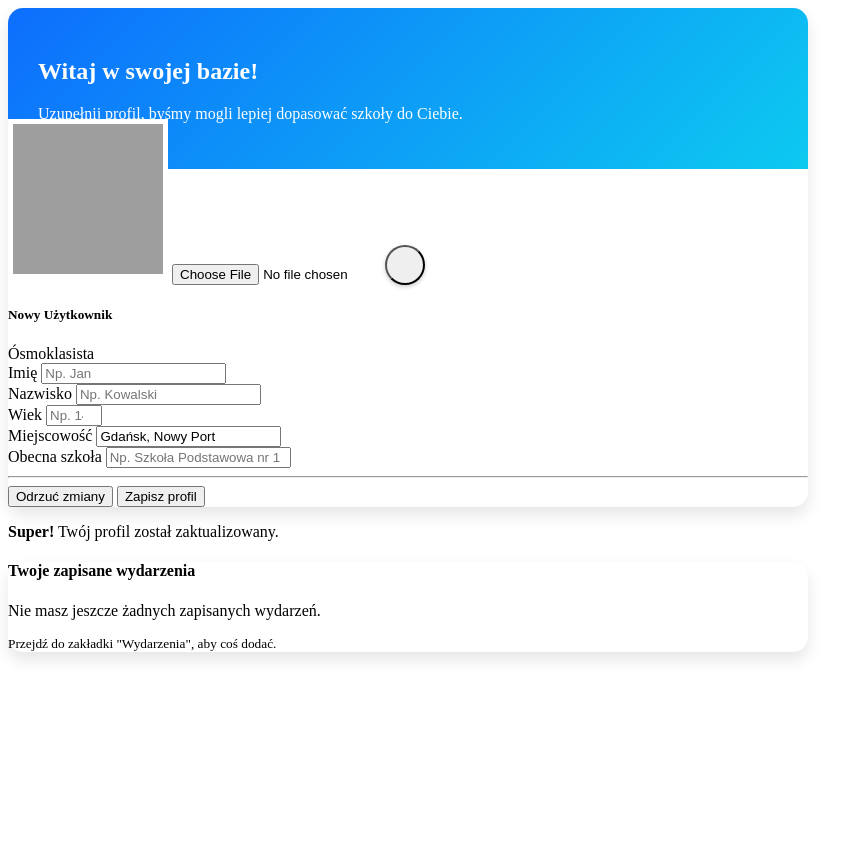
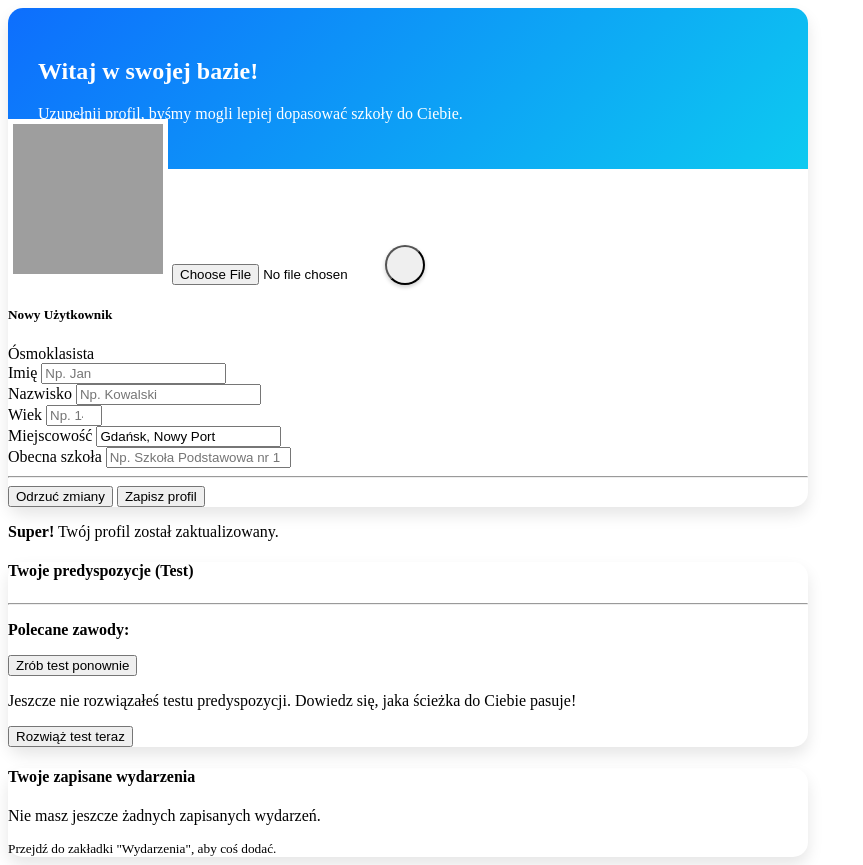
Before and after one commit to Paakallo/ScoolMatch, a Flask app: template website/templates/profile.html in a window 1280 px wide. Shown: the whole page, without its empty margins (0-863 px from the left). Before the commit the page ends 660 px from the top, so only its background shows below. Run offline with Flask 3, Linux system fonts and the light colour scheme; the template is opened without the code that fills it, so the values that code supplies are empty; grey boxes are pictures that could not be loaded.

Commit message:
QA integration

```diff
--- a/website/templates/profile.html
+++ b/website/templates/profile.html
@@ -76,6 +76,34 @@
         <div><strong>Super!</strong> Twój profil został zaktualizowany.</div>
     </div>
 
+    <div class="card profile-card mb-4 border-primary border-top border-4">
+        <div class="card-body p-4">
+            <h4 class="fw-bold mb-3 text-dark">
+                <i class="bi bi-patch-check-fill text-primary me-2"></i> Twoje predyspozycje (Test)
+            </h4>
+
+            <div id="qa-result-container" class="d-none">
+                <div class="alert alert-primary bg-primary bg-opacity-10 border-0 mb-0">
+                    <div class="d-flex justify-content-between align-items-start mb-2">
+                        <h5 class="fw-bold text-primary mb-0" id="profile-qa-title"></h5>
+                        <span class="badge bg-primary" id="profile-qa-score"></span>
+                    </div>
+                    <p class="mb-2 small text-dark" id="profile-qa-desc"></p>
+                    <hr class="border-primary opacity-25">
+                    <p class="mb-2 small"><strong><i class="bi bi-briefcase me-1"></i> Polecane zawody:</strong> <span id="profile-qa-jobs"></span></p>
+                    <button class="btn btn-sm btn-outline-primary mt-2" onclick="document.querySelector('[data-module=\'QA.html\']').click()">Zrób test ponownie</button>
+                </div>
+            </div>
+
+            <div id="qa-no-result" class="text-center py-3">
+                <p class="text-muted mb-3">Jeszcze nie rozwiązałeś testu predyspozycji. Dowiedz się, jaka ścieżka do Ciebie pasuje!</p>
+                <button class="btn btn-primary shadow-sm" onclick="document.querySelector('[data-module=\'QA.html\']').click()">
+                    Rozwiąż test teraz
+                </button>
+            </div>
+        </div>
+    </div>
+
     <div class="card profile-card mb-4">
         <div class="card-body p-4">
             <h4 class="fw-bold mb-4 text-dark">
@@ -83,7 +111,7 @@
             </h4>
 
             <div id="saved-events-container" class="list-group list-group-flush border-top border-bottom">
-                </div>
+            </div>
 
             <div id="no-saved-events" class="text-center py-4 d-none text-muted">
                 <i class="bi bi-calendar-x fs-1 opacity-50"></i>
@@ -142,7 +170,7 @@
                 const reader = new FileReader();
                 reader.onload = function(e) {
                     avatarImage.src = e.target.result;
-                    localStorage.setItem('sm_avatar', e.target.result); // Zapisujemy zdjęcie w pamięci!
+                    localStorage.setItem('sm_avatar', e.target.result);
                 }
                 reader.readAsDataURL(file);
             }
@@ -197,23 +225,46 @@
                     savedEventsContainer.appendChild(item);
                 });
 
-                // Obsługa usuwania wydarzeń z poziomu profilu
                 document.querySelectorAll('.remove-event-btn').forEach(btn => {
                     btn.addEventListener('click', function() {
                         const evId = parseInt(this.getAttribute('data-id'));
                         let currentSaved = JSON.parse(localStorage.getItem('sm_saved_events')) || [];
                         currentSaved = currentSaved.filter(e => e.id !== evId);
                         localStorage.setItem('sm_saved_events', JSON.stringify(currentSaved));
-
-                        // Przeładowujemy listę
                         renderSavedEvents();
                     });
                 });
             }
         }
 
+        // --- 3. LOGIKA WYNIKÓW TESTU QA ---
+        function loadQAResult() {
+            const qaDataStr = localStorage.getItem('sm_qa_result');
+            const resultContainer = document.getElementById('qa-result-container');
+            const noResultContainer = document.getElementById('qa-no-result');
+
+            if (qaDataStr) {
+                const qaData = JSON.parse(qaDataStr);
+
+                // Wypełniamy dane
+                document.getElementById('profile-qa-title').innerText = qaData.nazwa;
+                document.getElementById('profile-qa-score').innerText = `${qaData.score} pkt`;
+                document.getElementById('profile-qa-desc').innerText = qaData.opis;
+                document.getElementById('profile-qa-jobs').innerText = qaData.zawody;
+
+                // Pokazujemy kontener z wynikami, ukrywamy zachętę
+                resultContainer.classList.remove('d-none');
+                noResultContainer.classList.add('d-none');
+            } else {
+                // Jeśli brak wyników, pokazujemy tylko zachętę
+                resultContainer.classList.add('d-none');
+                noResultContainer.classList.remove('d-none');
+            }
+        }
+
         // Inicjalizacja przy wejściu w profil
         loadSavedProfile();
         renderSavedEvents();
+        loadQAResult();
     })();
 </script>
```
Also changed, not shown: website/templates/QA.html (+8 -0 lines).
